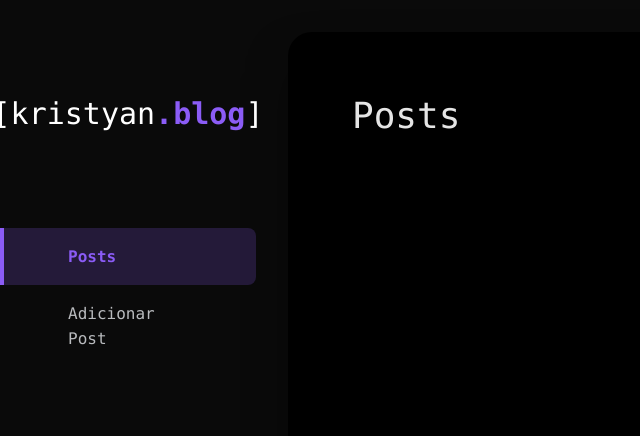
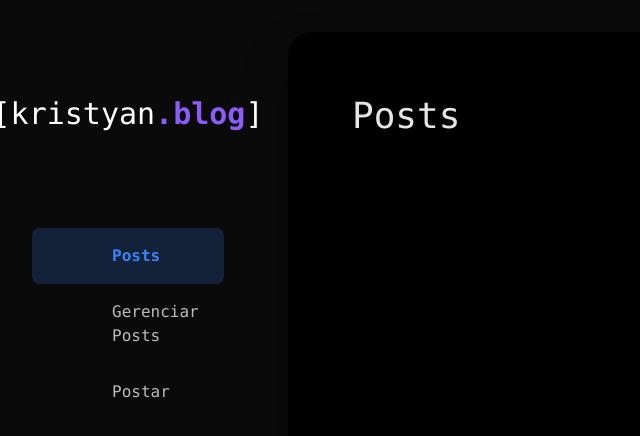
Before and after one commit to kristyancarvalho/blog-manager-app, a React (Vite) app: page /#/ in a window 1280 px wide. Shown: the top 436 px of the page, without its empty margins (0-640 px from the left). Built offline with nearby package versions, Linux system fonts and the light colour scheme.

Commit message:
[FEAT] navigation bar redesign; [FEAT] created add post page.

```diff
--- a/package.json
+++ b/package.json
@@ -1,7 +1,7 @@
 {
   "name": "blog-manager",
   "private": true,
-  "author": "kristyancarvalho",
+  "author": "Kristyan Carvalho",
   "description": "This template provides a minimal setup to get React working in Vite with HMR and some ESLint rules.",
   "version": "1.0.0",
   "type": "module",
@@ -12,7 +12,7 @@
     "preview": "vite preview"
   },
   "build": {
-    "appId": "com.seu.app",
+    "appId": "com.blog.app",
     "productName": "Blog Manager",
     "files": [
       "dist/**/*",
--- a/src/App.tsx
+++ b/src/App.tsx
@@ -1,13 +1,15 @@
 import { HashRouter as Router, Routes, Route } from "react-router-dom";
 import HomePage from "./pages/Home";
-import CreatePost from "./pages/CreatePost";
+import ManagePost from "./pages/ManagePost";
+import AddPost from "./pages/AddPost";
 
 function App() {
   return (
     <Router>
         <Routes>
           <Route path="/" element={<HomePage />} />
-          <Route path="/create-post" element={<CreatePost />} />
+          <Route path="/manage-posts" element={<ManagePost />} />
+          <Route path="/add-posts" element={<AddPost />} />
         </Routes>
       </Router>
   );
--- a/src/components/NavigationBar.tsx
+++ b/src/components/NavigationBar.tsx
@@ -1,32 +1,75 @@
-import { NavLink } from 'react-router-dom';
+import { useRef } from 'react';
+import { NavLink, useLocation } from 'react-router-dom';
 import { Logo } from "./Logo";
+import { Home, FileText, PenTool } from 'lucide-react';
+import { motion } from 'framer-motion';
 
-const navigationArray = [
-    { title: 'Posts', link: '/' },
-    { title: 'Adicionar Post', link: '/create-post' }
+type AccentColor = 'blue' | 'green' | 'red';
+
+interface NavItem {
+    title: string;
+    link: string;
+    icon: React.ElementType;
+    accentColor: AccentColor;
+}
+
+const navigationArray: NavItem[] = [
+    { title: 'Posts', link: '/', icon: Home, accentColor: 'blue' },
+    { title: 'Gerenciar Posts', link: '/manage-posts', icon: FileText, accentColor: 'green' },
+    { title: 'Postar', link: '/add-posts', icon: PenTool, accentColor: 'red' }
 ];
 
+const colorMap: Record<AccentColor, string> = {
+    blue: 'rgb(59, 130, 246)',
+    green: 'rgb(34, 197, 94)',
+    red: 'rgb(239, 68, 68)'
+};
+
 function SidebarNavigation() {
+    const location = useLocation();
+    const navRef = useRef<HTMLDivElement>(null);
+
+    const activeIndex = navigationArray.findIndex(item => item.link === location.pathname);
+    const activeItem = navigationArray[activeIndex];
+
     return (
         <div className="fixed top-0 left-0 bottom-0 w-1/5 h-screen z-50 py-24">
             <div className="w-full flex items-center justify-center">
                 <Logo />
             </div>
-            <nav className="relative mt-24 flex flex-col">
-                {navigationArray.map(({ title, link }) => (
+            <nav className="relative mt-24 mx-8 flex flex-col" ref={navRef}>
+                <motion.div
+                    layoutId="active-background"
+                    className="absolute left-0 right-0 h-14 rounded-lg"
+                    style={{
+                        opacity: 0.2,
+                        backgroundColor: colorMap[activeItem?.accentColor || 'blue'],
+                        top: `${activeIndex * 56}px`
+                    }}
+                    transition={{
+                        type: "spring",
+                        stiffness: 500,
+                        damping: 30,
+                    }}
+                />
+                {navigationArray.map(({ title, link, icon: Icon, accentColor }) => {
+                    const isActive = location.pathname === link;
+                    return (
                         <NavLink
                             key={link}
                             to={link}
-                        className={({ isActive }) => `
-                            block px-16 py-4 transition duration-300 ease-in-out
+                            className={`
+                                relative z-10 flex items-center px-16 py-4 transition duration-300 ease-in-out
                                 ${isActive
-                                ? 'text-violet-500 font-extrabold border-l-4 border-violet-500 bg-violet-500/20 rounded-r-lg'
-                                : 'text-gray-200/80 hover:text-white font-medium border-l-4 border-violet-500/0'}
+                                    ? `text-${accentColor}-500 font-extrabold`
+                                    : 'text-gray-200/80 hover:text-white font-medium'}
                             `}
                         >
+                            <Icon className="mr-4" size={20} />
                             <code>{title}</code>
                         </NavLink>
-                ))}
+                    );
+                })}
             </nav>
         </div>
     );
--- a/src/pages/CreatePost/index.tsx
+++ b/src/pages/AddPost/index.tsx
@@ -1,16 +1,16 @@
 import NavigationBar from "@/components/NavigationBar"
 
-function CreatePost() {
+function AddPost() {
     return (
         <>
             <NavigationBar />
             <div className="absolute top-0 bottom-0 right-0 min-h-screen w-4/5 flex items-center justify-center p-8">
                 <main className="w-full h-full bg-black rounded-3xl shadow-black/60 shadow-900 shadow-2xl p-16">
-                    <code className="text-4xl text-neutral-200 text-extrabold">Adicionar Posts</code>
+                    <code className="text-4xl text-neutral-200 text-extrabold">Postar</code>
                 </main>
             </div>
         </>
     )
 }
 
-export default CreatePost
+export default AddPost
--- /dev/null
+++ b/src/pages/ManagePost/index.tsx
@@ -0,0 +1,16 @@
+import NavigationBar from "@/components/NavigationBar"
+
+function ManagePost() {
+    return (
+        <>
+            <NavigationBar />
+            <div className="absolute top-0 bottom-0 right-0 min-h-screen w-4/5 flex items-center justify-center p-8">
+                <main className="w-full h-full bg-black rounded-3xl shadow-black/60 shadow-900 shadow-2xl p-16">
+                    <code className="text-4xl text-neutral-200 text-extrabold">Gerenciar Posts</code>
+                </main>
+            </div>
+        </>
+    )
+}
+
+export default ManagePost
--- a/tailwind.config.js
+++ b/tailwind.config.js
@@ -5,53 +5,61 @@ export default {
   theme: {
     extend: {
       borderRadius: {
-  			lg: 'var(--radius)',
-  			md: 'calc(var(--radius) - 2px)',
-  			sm: 'calc(var(--radius) - 4px)'
+        lg: "var(--radius)",
+        md: "calc(var(--radius) - 2px)",
+        sm: "calc(var(--radius) - 4px)",
       },
       colors: {
-  			background: 'hsl(var(--background))',
-  			foreground: 'hsl(var(--foreground))',
+        background: "hsl(var(--background))",
+        foreground: "hsl(var(--foreground))",
         card: {
-  				DEFAULT: 'hsl(var(--card))',
-  				foreground: 'hsl(var(--card-foreground))'
+          DEFAULT: "hsl(var(--card))",
+          foreground: "hsl(var(--card-foreground))",
         },
         popover: {
-  				DEFAULT: 'hsl(var(--popover))',
-  				foreground: 'hsl(var(--popover-foreground))'
+          DEFAULT: "hsl(var(--popover))",
+          foreground: "hsl(var(--popover-foreground))",
         },
         primary: {
-  				DEFAULT: 'hsl(var(--primary))',
-  				foreground: 'hsl(var(--primary-foreground))'
+          DEFAULT: "hsl(var(--primary))",
+          foreground: "hsl(var(--primary-foreground))",
         },
         secondary: {
-  				DEFAULT: 'hsl(var(--secondary))',
-  				foreground: 'hsl(var(--secondary-foreground))'
+          DEFAULT: "hsl(var(--secondary))",
+          foreground: "hsl(var(--secondary-foreground))",
         },
         muted: {
-  				DEFAULT: 'hsl(var(--muted))',
-  				foreground: 'hsl(var(--muted-foreground))'
+          DEFAULT: "hsl(var(--muted))",
+          foreground: "hsl(var(--muted-foreground))",
         },
         accent: {
-  				DEFAULT: 'hsl(var(--accent))',
-  				foreground: 'hsl(var(--accent-foreground))'
+          DEFAULT: "hsl(var(--accent))",
+          foreground: "hsl(var(--accent-foreground))",
         },
         destructive: {
-  				DEFAULT: 'hsl(var(--destructive))',
-  				foreground: 'hsl(var(--destructive-foreground))'
+          DEFAULT: "hsl(var(--destructive))",
+          foreground: "hsl(var(--destructive-foreground))",
         },
-  			border: 'hsl(var(--border))',
-  			input: 'hsl(var(--input))',
-  			ring: 'hsl(var(--ring))',
+        border: "hsl(var(--border))",
+        input: "hsl(var(--input))",
+        ring: "hsl(var(--ring))",
         chart: {
-  				'1': 'hsl(var(--chart-1))',
-  				'2': 'hsl(var(--chart-2))',
-  				'3': 'hsl(var(--chart-3))',
-  				'4': 'hsl(var(--chart-4))',
-  				'5': 'hsl(var(--chart-5))'
-  			}
-  		}
-  	}
+          1: "hsl(var(--chart-1))",
+          2: "hsl(var(--chart-2))",
+          3: "hsl(var(--chart-3))",
+          4: "hsl(var(--chart-4))",
+          5: "hsl(var(--chart-5))",
+        },
+      },
+    },
   },
   plugins: [require("tailwindcss-animate")],
+  safelist: [
+    "bg-blue-500/20",
+    "text-blue-500",
+    "bg-green-500/20",
+    "text-green-500",
+    "bg-red-500/20",
+    "text-red-500",
+  ],
 };
```
Also changed, not shown: 1 other file (tests, documents, lock files or other folders). Lines whose indentation alone changed are shown as unchanged.
